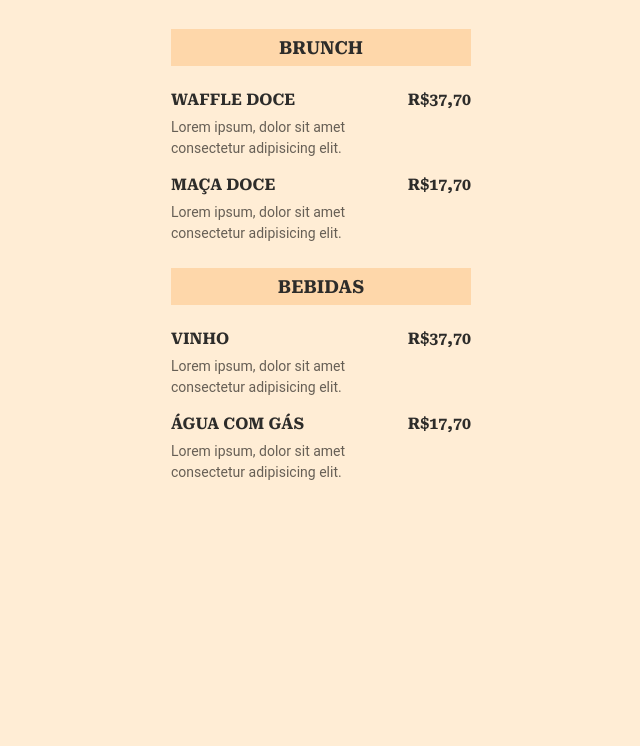
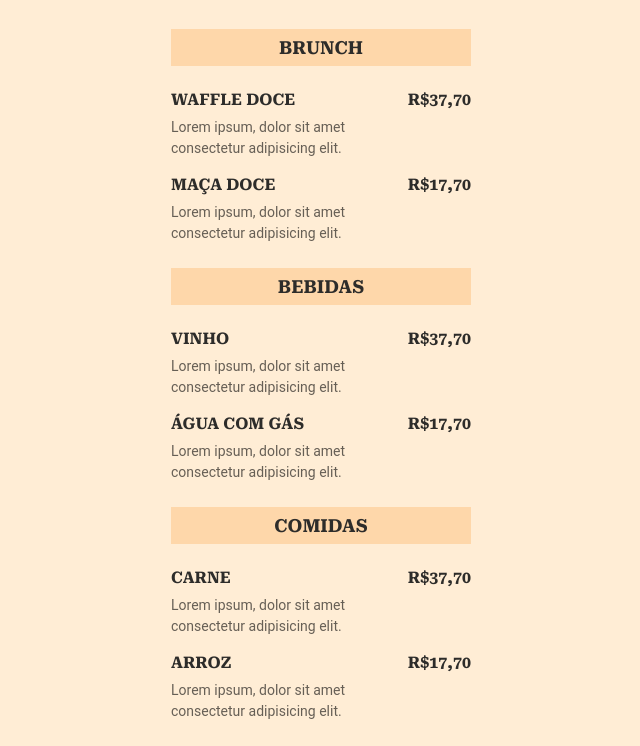
Before and after one commit to giovanna834/maratona-explorer-3, a plain HTML site: page index.html in a window 1280 px wide. Shown: the part 88-834 px from the top of the page, without its empty margins (319-959 px from the left). Before the commit the page ends 800 px from the top, so only its background shows below. Drawn offline with Linux system fonts and the light colour scheme.

Commit message:
menu comidas atualizado

```diff
--- a/index.html
+++ b/index.html
@@ -87,5 +87,40 @@
       </ul>
     </section>
 
+   <section>
+      <h2>Comidas</h2>
+
+      <ul>
+        <li>
+          <div class="details">
+            <h3>Carne</h3>
+            <p class="description">
+              Lorem ipsum, dolor sit amet consectetur adipisicing elit.
+            </p>
+          </div>
+
+          <strong class="price">
+            R$37,70
+          </strong>
+
+        </li>
+
+        <li>
+          <div class="details">
+            <h3>Arroz</h3>
+            <p class="description">
+              Lorem ipsum, dolor sit amet consectetur adipisicing elit.
+            </p>
+          </div>
+
+          <strong class="price">
+            R$17,70
+          </strong>
+
+        </li>
+
+      </ul>
+    </section>
+
   </body>
 </html>
```
